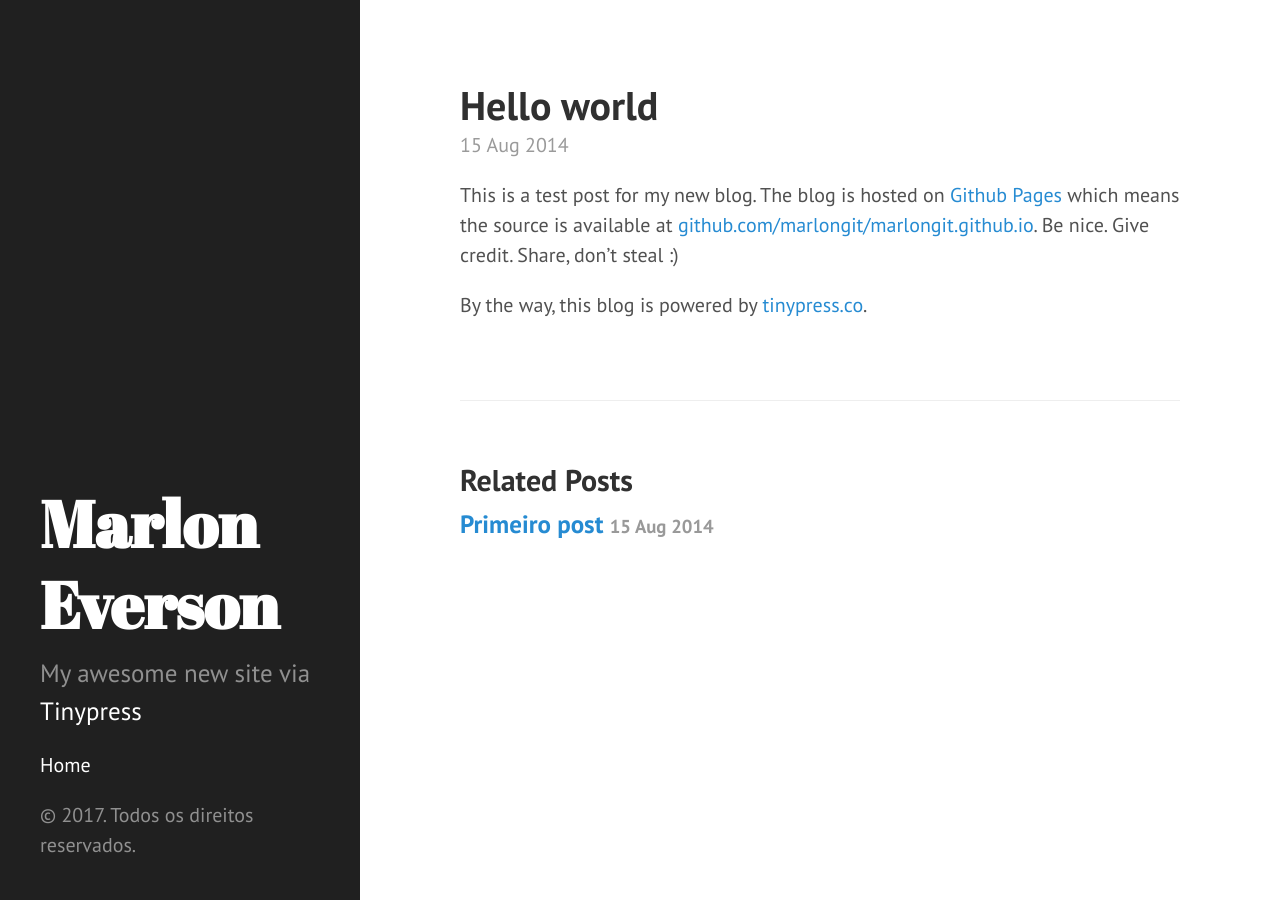
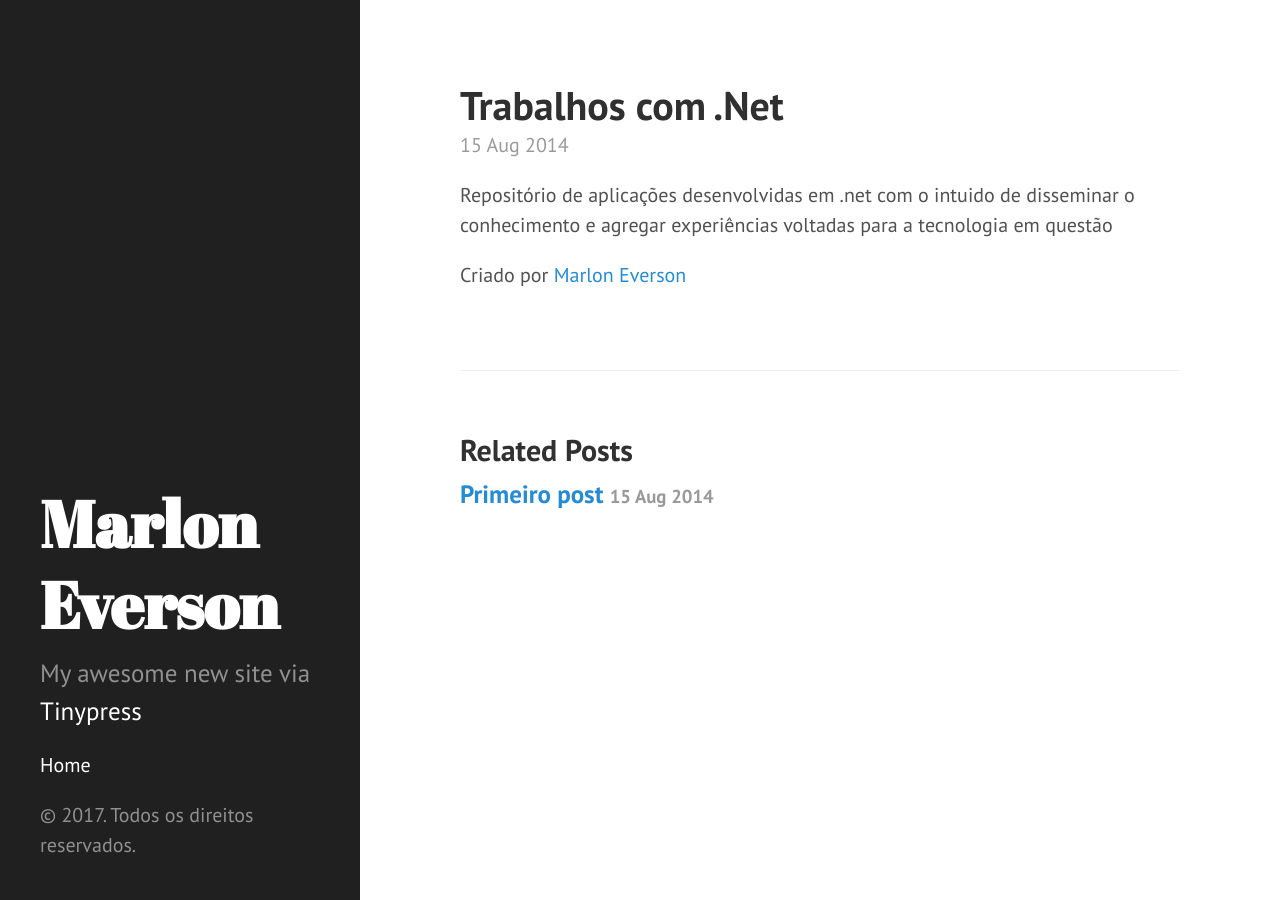
Before and after one commit to marlongit/marlongit.github.io, a Jekyll site: the page built from _posts/2014-08-15-hello-world.markdown, in a window 1280 px wide. Built offline with Jekyll 4.4.1, drawn with Linux system fonts in a browser that asks for light colours.

Commit message:
Página inicial
Alteração do arquivo da página inicial

```diff
--- a/_posts/2014-08-15-hello-world.markdown
+++ b/_posts/2014-08-15-hello-world.markdown
@@ -1,8 +1,14 @@
 ---
 published: true
-title: Hello world
+title: Trabalhos com .Net
 layout: post
 ---
-This is a test post for my new blog. The blog is hosted on [Github Pages](http://pages.github.com/) which means the source is available at [github.com/marlongit/marlongit.github.io](http://github.com/marlongit/marlongit.github.io). Be nice. Give credit. Share, don't steal :)
+Repositório de aplicações desenvolvidas em .net com o intuido de disseminar o conhecimento e agregar experiências voltadas para a tecnologia em questão
 
-By the way, this blog is powered by [tinypress.co](https://tinypress.co).
+
+
+
+
+
+
+Criado por [Marlon Everson](http://marlongit.github.io/)
```
